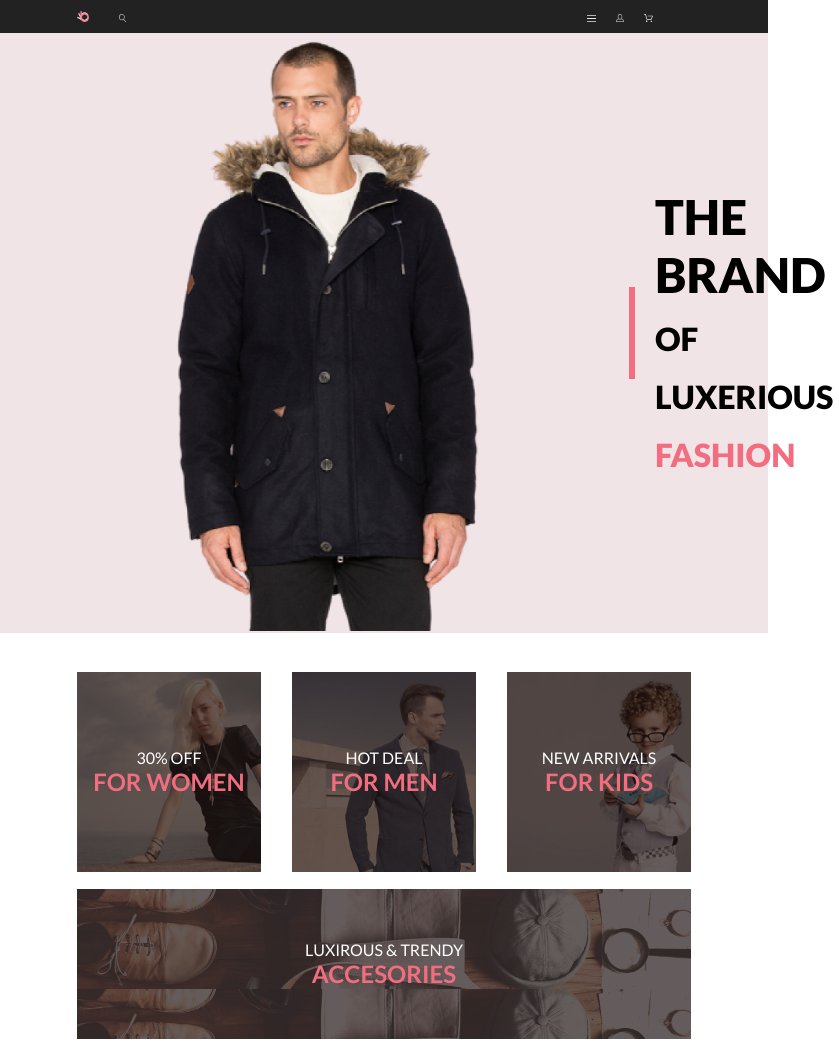
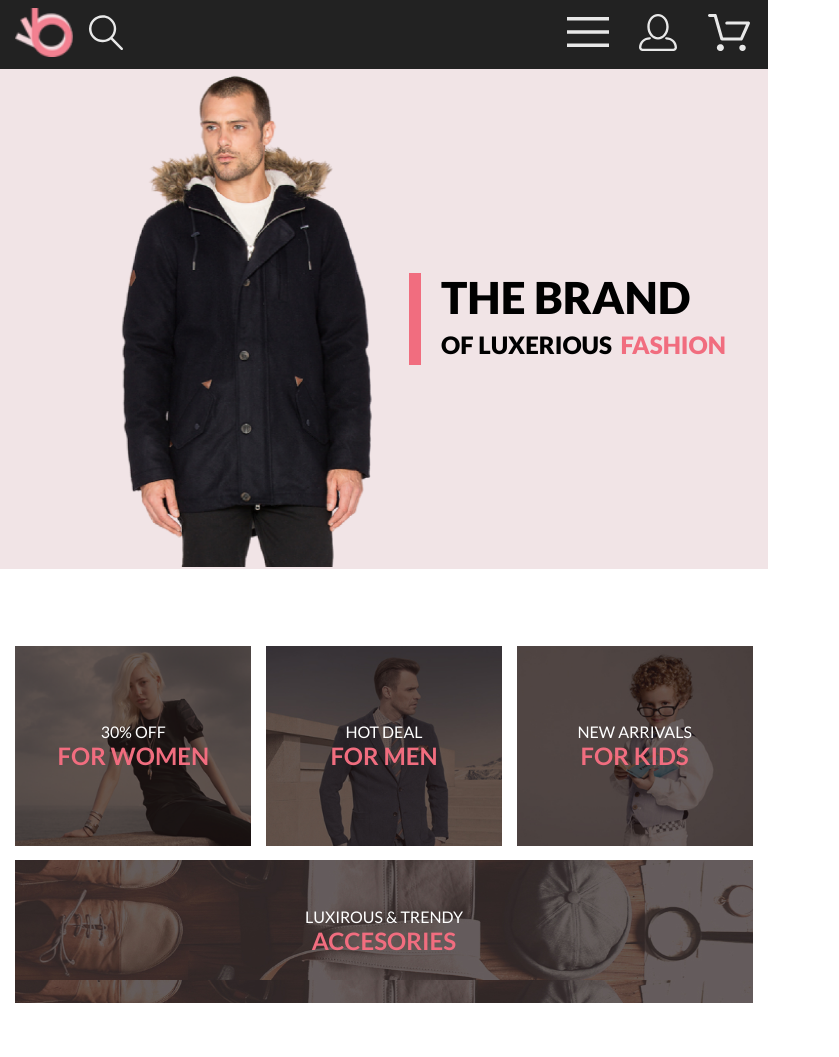
Before and after one commit to Yuliya3003/HTML_HomeWork_6, a plain HTML site: page index.html in a window 768 px wide. Shown: the top 1057 px of the page, 839 px wide, since content can reach past the window. Drawn offline with Linux system fonts and the light colour scheme.

Commit message:
Версия для планшета

```diff
--- a/style.css
+++ b/style.css
@@ -240,3 +240,80 @@ background-color: #FFFFFF;
 padding:2%;
 border: 1px solid #FF6A6A;
 }
+
+
+@media only screen and (min-width: 768px) and (max-width: 1024px) {
+    .header {
+        gap:60%;
+        padding-left:2%;
+        padding-right:0%;
+        padding-top:1%;
+        padding-bottom: 1%;
+        width:98%;
+    }
+    .img{
+        width:130%;
+    }
+    .breadcrumbs {
+        gap:40px;
+    }
+    .men_img {
+        height:500px;
+        margin:-5%;
+    }
+    .main {
+        height:500px;
+        width:100%;
+    }
+    .text_block {
+       margin:-15%;
+    }
+    .text {
+        font-size: 44px;
+        line-height: 40px;
+    }
+    .second {
+        font-size: 24px;
+        line-height: 28.8px;
+    }
+    .fashion {
+        font-size: 24px;
+        line-height: 28.8px;
+    }
+
+    .menu {
+        display:grid;
+        grid-template-rows: 200px 150px;
+        grid-template-columns: repeat(3, 1fr);
+        gap:2%;
+        margin-right:2%;
+        margin-left:2%;
+        margin-top:10%;
+        margin-bottom:15%;
+    }
+    .accesories{
+        margin-top:1%;
+    }
+
+    .catalog {
+        margin-left:2%;
+        margin-right:2%;
+    }
+    .products {
+        grid-template-columns: repeat(2, 1fr);
+        grid-template-rows: repeat(3, 1fr);
+    }
+
+    .button {
+        margin-top:20%;
+    }
+
+    .text_button {
+    text-align: left;
+    padding-left:7%;
+    padding-top:3%;
+    padding-right:7%;
+    padding-bottom:3%;
+    border: 1px solid #FF6A6A;
+    }
+}
```
